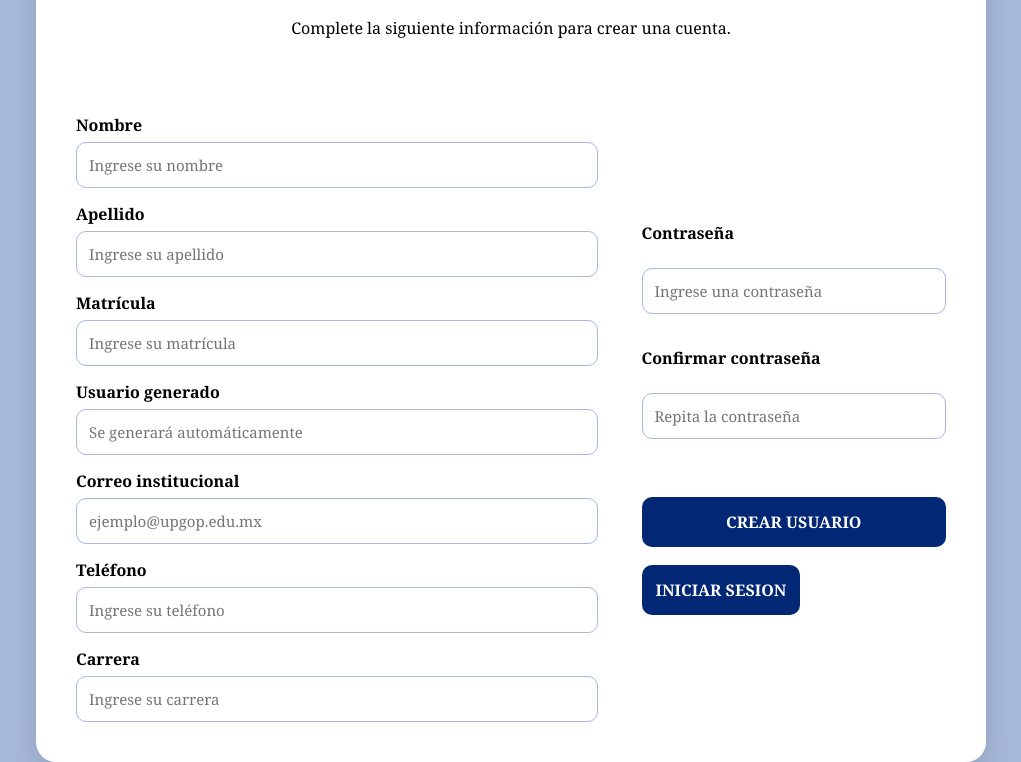
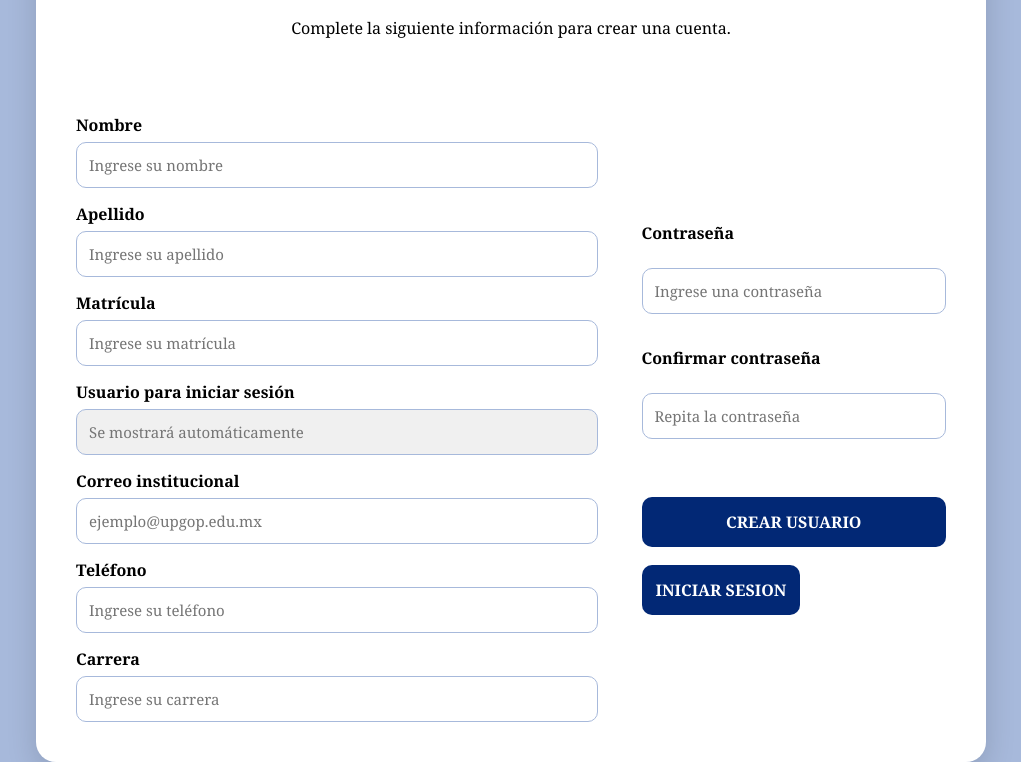
Before and after one commit to monserratandrademesta-blip/BIBLIOTECAUPGOP, a website: page registro.html in a window 1280 px wide. Shown: the part 99-861 px from the top of the page, without its empty margins (129-1150 px from the left). Drawn offline with Linux system fonts and the light colour scheme; some packages are replaced by stand-ins of ours; a script that the page names is missing.

Commit message:
Actualizar registros

```diff
--- a/css/registro.css
+++ b/css/registro.css
@@ -146,3 +146,7 @@ button {
     padding: 10px; /* Agrega espacio interno de 10px */
     background: #FFFFFF; /* Establece un fondo blanco */
 }
+#usuarioGenerado{
+    background-color: #f0f0f0;
+    cursor: not-allowed;
+}
--- a/registro.html
+++ b/registro.html
@@ -80,14 +80,13 @@
 
 
             <!-- Campo para mostrar el usuario generado automáticamente -->
-            <label>Usuario generado</label>
+            <label>Usuario para iniciar sesión</label>
 
-            <input
-                id="usuarioGenerado"
-                type="text"
-                placeholder="Se generará automáticamente"
-                readonly>
-
+<input
+    id="usuarioGenerado"
+    type="text"
+    placeholder="Se mostrará automáticamente"
+    readonly>
 
 
             <!-- Campo para el correo con validación nativa de formato de e-mail -->
```
